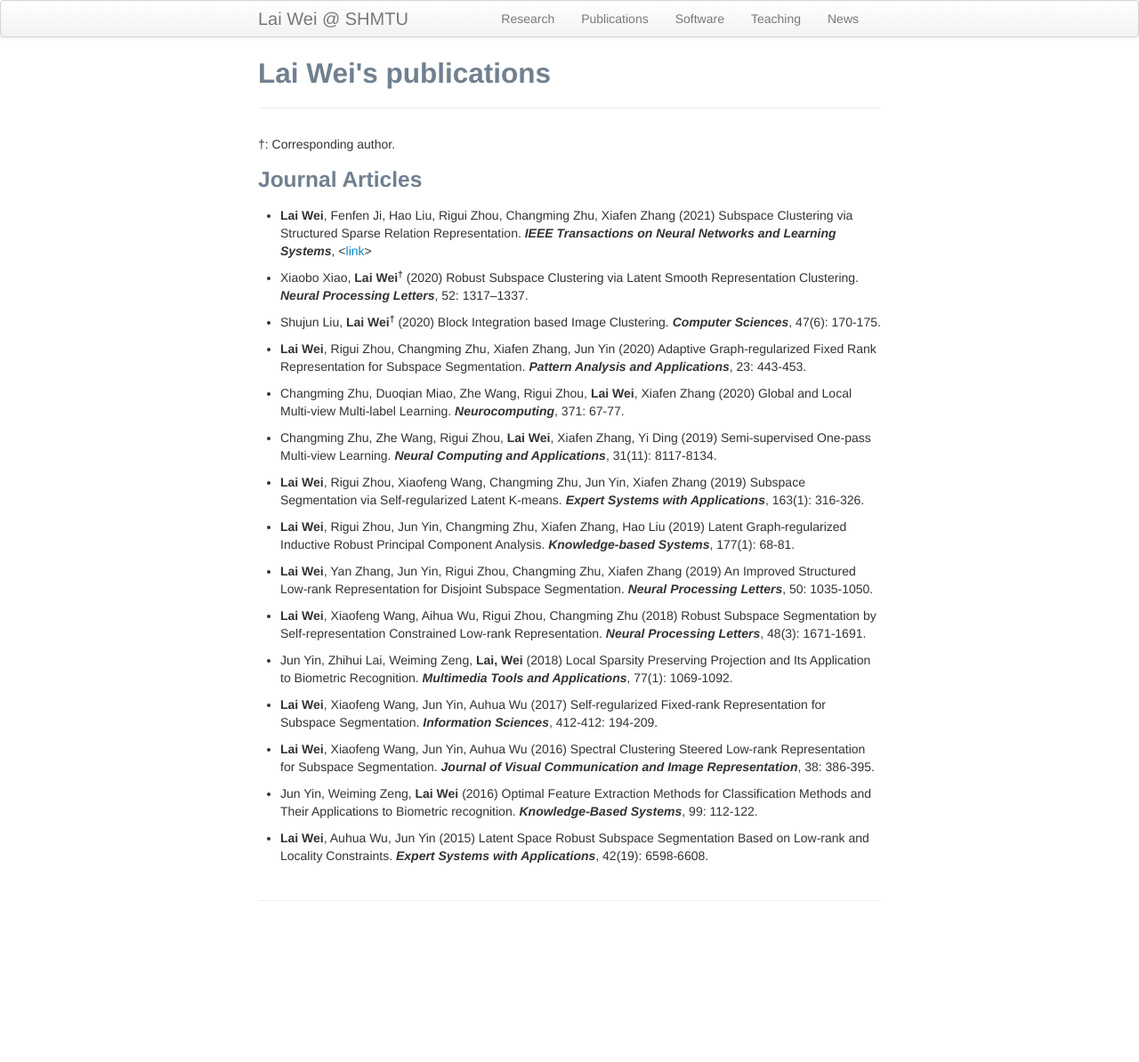
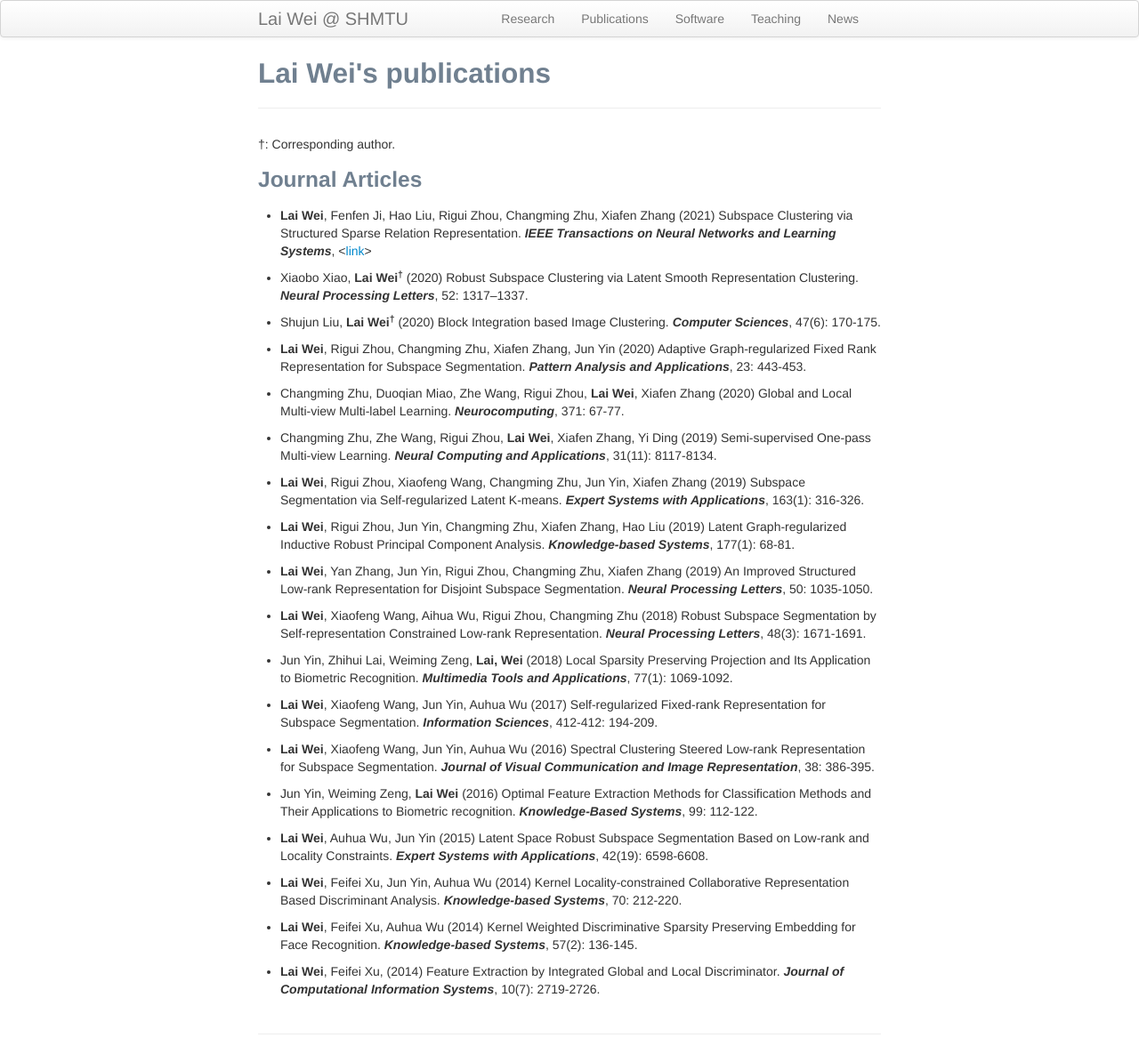
Before and after one commit to weilyshmtu/weilyshmtu.github.io, a Jekyll site: the page built from pages/pubs.md, in a window 1280 px wide. Shown: the whole page at 89% size. Built offline with Jekyll 4.4.1, drawn with Linux system fonts in a browser that asks for light colours; before the commit the page ends 1044 px from its top, so only the background shows below that.

Commit message:
Update pubs.md

```diff
--- a/pages/pubs.md
+++ b/pages/pubs.md
@@ -39,6 +39,11 @@ title: Lai Wei's publications
 
 <ul> <li> <b>Lai Wei</b>, Auhua Wu, Jun Yin (2015) Latent Space Robust Subspace Segmentation Based on Low-rank and Locality Constraints. <i><b>Expert Systems with Applications</b></i>, 42(19): 6598-6608.</li></ul>
 
+<ul> <li> <b>Lai Wei</b>, Feifei Xu, Jun Yin, Auhua Wu (2014) Kernel Locality-constrained Collaborative Representation Based Discriminant Analysis. <i><b>Knowledge-based Systems</b></i>, 70: 212-220.</li></ul>
+
+<ul> <li> <b>Lai Wei</b>, Feifei Xu, Auhua Wu (2014) Kernel Weighted Discriminative Sparsity Preserving Embedding for Face Recognition. <i><b>Knowledge-based Systems</b></i>, 57(2): 136-145.</li></ul>
+
+<ul> <li> <b>Lai Wei</b>, Feifei Xu, (2014) Feature Extraction by Integrated Global and Local Discriminator. <i><b>Journal of Computational Information Systems</b></i>, 10(7): 2719-2726.</li></ul>
 
 <!--
 <ol start="3"> <li> Rosen, J., <b>Yang, Y.</b>, Abnousi, A., Chen, J., Song, M., Jones, I., Shen, Y., Hu, M., Li, Y. (2021+) HPRep: Quantifying reproducibility in HiChIP and PLAC-seq datasets. <i><b>bioRxiv</b></i>. <<a href="https://www.biorxiv.org/content/10.1101/2020.11.23.394239v1">link</a>></li></ol>
```
